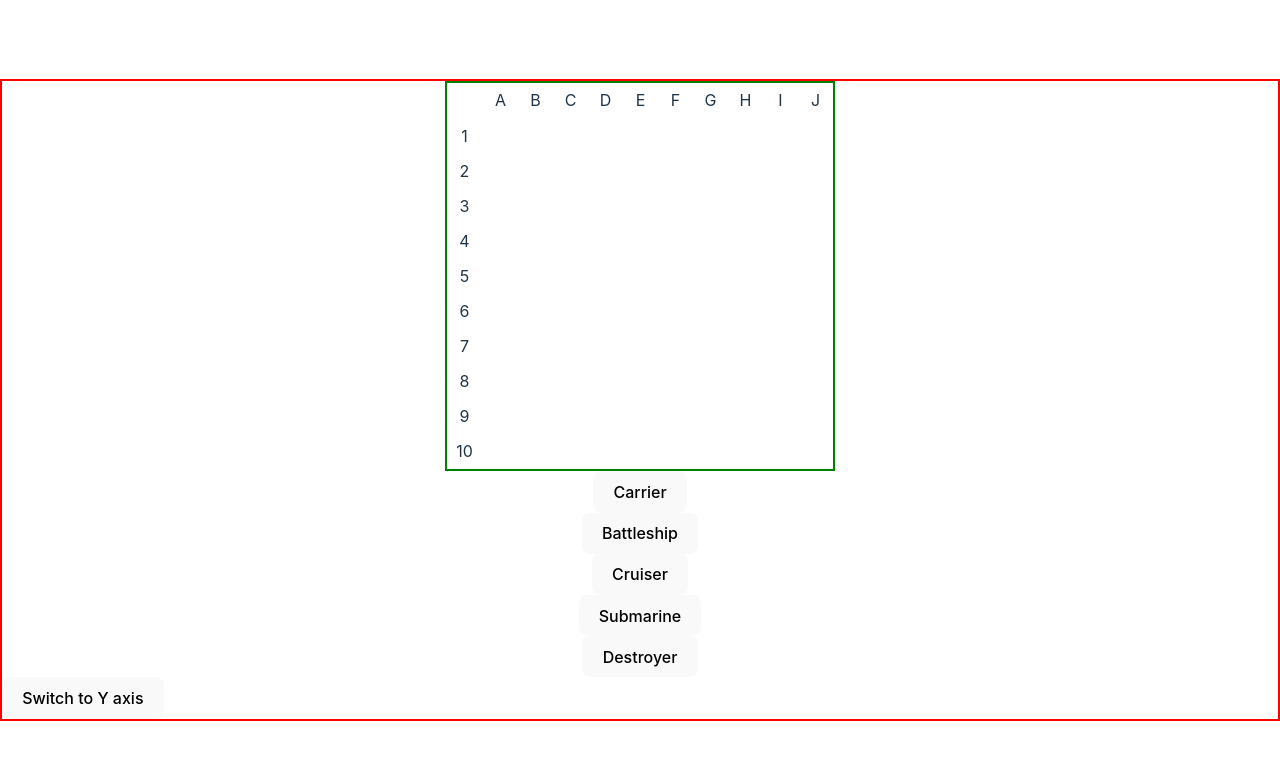
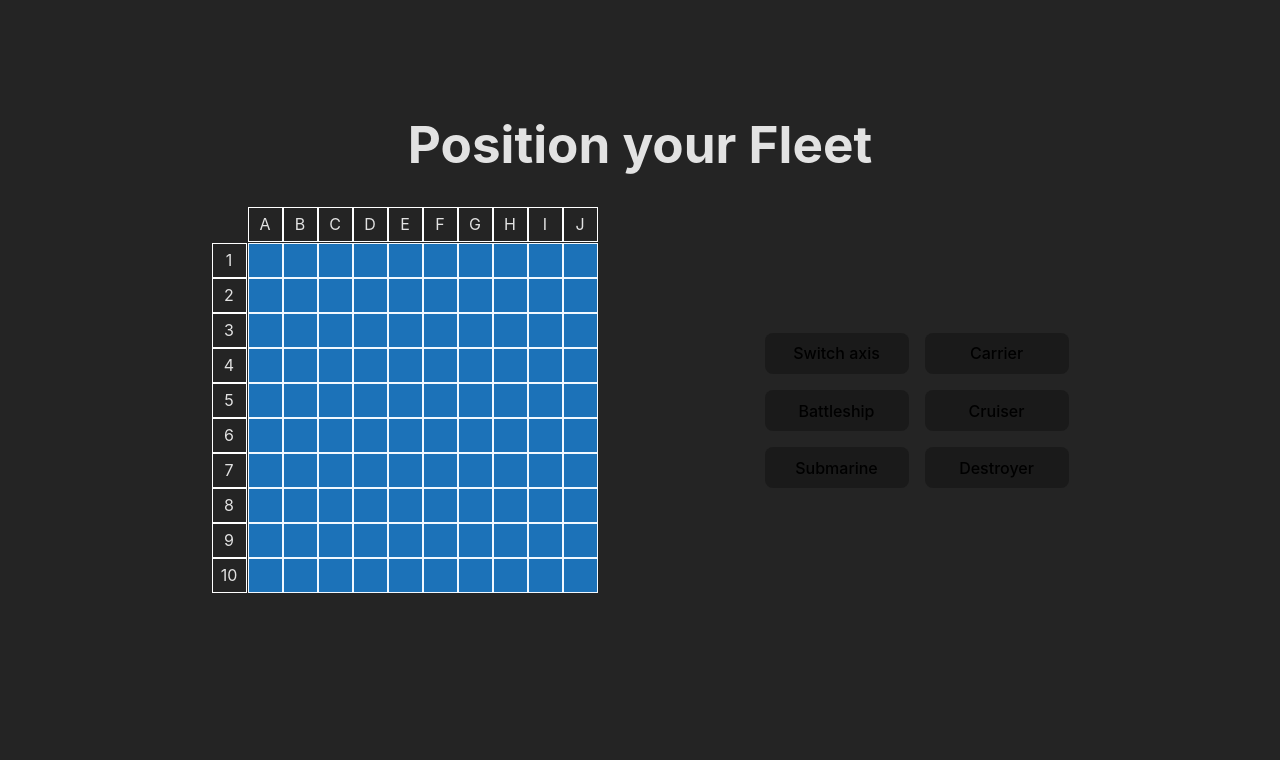
Before and after one commit to Dana-Hong/battleship, a React (Vite) app: page /setup in a window 1280 px wide. Shown: the top 760 px of the page. Built offline with nearby package versions, Linux system fonts and the light colour scheme.

Commit message:
Fix styling on home and setup pages

```diff
--- a/src/App.scss
+++ b/src/App.scss
@@ -1,7 +1,8 @@
 #root {
+    min-height: 100vh;
     width: 100%;
-    /* max-width: 1280px;
-  margin: 0 auto;
-  padding: 2rem;
-  text-align: center; */
 }
+
+main {
+    height: 100vh;
+}
--- a/src/Board.tsx
+++ b/src/Board.tsx
@@ -132,14 +132,15 @@ export default function Board(props: {
     }, [fleet]);
 
     const longitudeElements = longitudeCoordinates.map((coordinate) => (
-        <p className="label" key={coordinate}>
+        <div className="label" key={coordinate}>
             {coordinate}
-        </p>
+        </div>
     ));
     const latitudeElements = latitudeCoordinates.map((coordinate) => (
-        <p className="label" key={coordinate}>
+        <div className="label" key={coordinate}>
+            {/* <div className="content">{coordinate}</div> */}
             {coordinate}
-        </p>
+        </div>
     ));
     return (
         <div className="board-container">
--- a/src/Home.tsx
+++ b/src/Home.tsx
@@ -1,10 +1,11 @@
 import { Link } from "react-router-dom";
+import "./home.scss";
 
-export default function Home(props) {
+export default function Home() {
     return (
         <div className="main-menu">
-            <h1>Battleship</h1>
-            <div>
+            <h1 className="title">Battleship</h1>
+            <div className="menu-buttons">
                 <button>
                     <Link to="/setup">Start Game</Link>
                 </button>
--- a/src/Setup.tsx
+++ b/src/Setup.tsx
@@ -115,6 +115,8 @@ const Setup = (props: {
 
     return (
         <div className="page">
+            <h1 className="title">Position your Fleet</h1>
+            <div className="setup">
                 <LocationContext.Provider
                     value={{
                         placeShip: placeShip,
@@ -135,25 +137,30 @@ const Setup = (props: {
                     />
                 </LocationContext.Provider>
                 <div className="ship-container">
+                    <button onClick={switchAxis}>{"Switch axis"}</button>
                     <ShipSelectButton shipName="Carrier" selectShip={selectShip} />
                     <ShipSelectButton shipName="Battleship" selectShip={selectShip} />
                     <ShipSelectButton shipName="Cruiser" selectShip={selectShip} />
                     <ShipSelectButton shipName="Submarine" selectShip={selectShip} />
                     <ShipSelectButton shipName="Destroyer" selectShip={selectShip} />
                 </div>
-            <button onClick={switchAxis}>{`Switch to ${
-                currentAxis === "Y" ? "X" : "Y"
-            } axis`}</button>
-            {setupComplete && (
-                <div className="button" onClick={() => console.log("game has begun")}>
+            </div>
+            <div
+                className={`button play-game-button ${setupComplete ? "visible" : "invisible"}`}
+                onClick={() => console.log("game has begun")}
+            >
                 <Link
                     to="/playgame"
-                        style={{ display: "inline-block", height: "100%", width: "100%" }}
+                    style={{
+                        display: "inline-block",
+                        height: "100%",
+                        width: "100%",
+                        textAlign: "center",
+                    }}
                 >
                     Play
                 </Link>
             </div>
-            )}
         </div>
     );
 };
--- a/src/board.scss
+++ b/src/board.scss
@@ -2,7 +2,6 @@
     margin: 0 auto;
     max-width: 386px;
     display: grid;
-    border: solid green 2px;
     grid-template-columns: 36px 1fr 36px;
     grid-template-rows: 36px 1fr;
 }
--- a/src/coordinate.scss
+++ b/src/coordinate.scss
@@ -1,22 +1,21 @@
 .coordinate {
-    border: solid white 1px;
-    width: 25px;
-    height: 25px;
+    border: solid aliceblue 1px;
     text-align: center;
     padding: 0.25em;
     cursor: pointer;
+    background-color: rgb(28, 114, 184);
 }
 
 .valid {
-    background-color: grey;
+    background-color: rgb(7, 63, 46);
 }
 
 .coordinate:hover {
-    background-color: aliceblue;
+    background-color: rgb(7, 63, 46);
 }
 
 .occupied {
-    background-color: rgb(53, 105, 126);
+    background-color: rgb(97, 97, 97);
 }
 
 .invalid {
@@ -24,7 +23,6 @@
 }
 
 .targeted {
-    // color: red;
     display: block;
 }
 
--- /dev/null
+++ b/src/home.scss
@@ -0,0 +1,23 @@
+.main-menu {
+    border: solid green 2px;
+    max-width: 1024px;
+    margin: 0 auto;
+    height: 100%;
+    display: flex;
+    justify-content: center;
+    flex-direction: column;
+}
+
+.title {
+    text-align: center;
+}
+
+.menu-buttons {
+    display: flex;
+    flex-direction: column;
+    border: solid red 2px;
+    max-width: 30em;
+    align-items: center;
+    margin: 0 auto;
+    gap: 5px;
+}
--- a/src/index.scss
+++ b/src/index.scss
@@ -53,6 +53,7 @@ button {
     background-color: #1a1a1a;
     cursor: pointer;
     transition: border-color 0.25s;
+    width: 9em;
 }
 
 button {
@@ -72,15 +73,15 @@ button:focus-visible {
     max-width: 5em;
 }
 
-@media (prefers-color-scheme: light) {
-    :root {
-        color: #213547;
-        background-color: #ffffff;
-    }
-    a:hover {
-        color: #747bff;
-    }
-    button {
-        background-color: #f9f9f9;
-    }
-}
+// @media (prefers-color-scheme: light) {
+//     :root {
+//         color: #213547;
+//         background-color: #ffffff;
+//     }
+//     a:hover {
+//         color: #747bff;
+//     }
+//     button {
+//         background-color: #f9f9f9;
+//     }
+// }
--- a/src/setup.scss
+++ b/src/setup.scss
@@ -1,13 +1,50 @@
 .page {
-    border: solid red 2px;
+    height: 100vh;
     max-width: 1536px;
+    min-width: 396px;
+    margin: 0 auto;
+    display: flex;
+    flex-direction: column;
+    justify-content: center;
+}
+
+.title {
+    text-align: center;
+}
+
+.ship-container {
+    margin: 1em auto 0;
+    display: grid;
+    grid-template-columns: 1fr 1fr;
+    justify-items: center;
+    gap: 1em;
+    max-width: 385px;
+    height: 150px;
+}
+
+.setup {
+    display: flex;
+    flex-direction: column;
+    align-items: center;
+    max-width: 1024px;
     margin: 0 auto;
 }
 
-.ship-container {
-    margin: 0 auto;
-    display: flex;
-    flex-direction: column;
-    align-items: center;
-    max-width: 385px;
+.invisible {
+    visibility: hidden;
 }
+
+.visible {
+    visibility: visible;
+}
+
+.play-game-button {
+    margin: 5em auto 0;
+}
+
+@media (min-width: 1024px) {
+    .setup {
+        width: 1024px;
+        flex-direction: row;
+    }
+}
```
Lines whose indentation alone changed are shown as unchanged.
